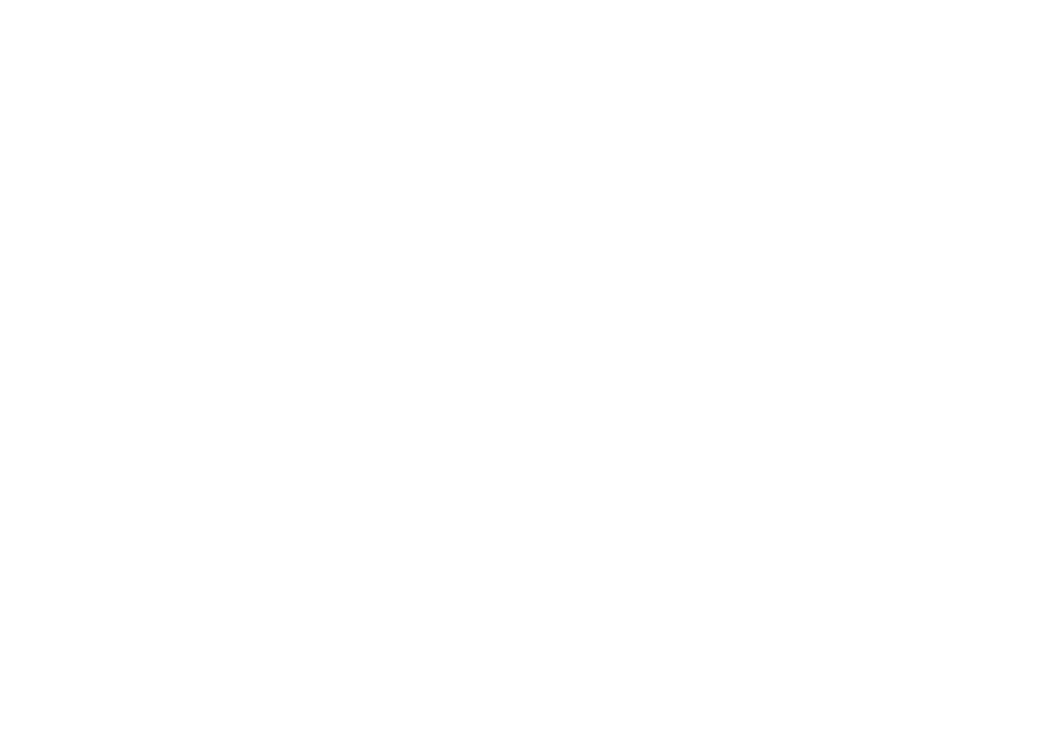
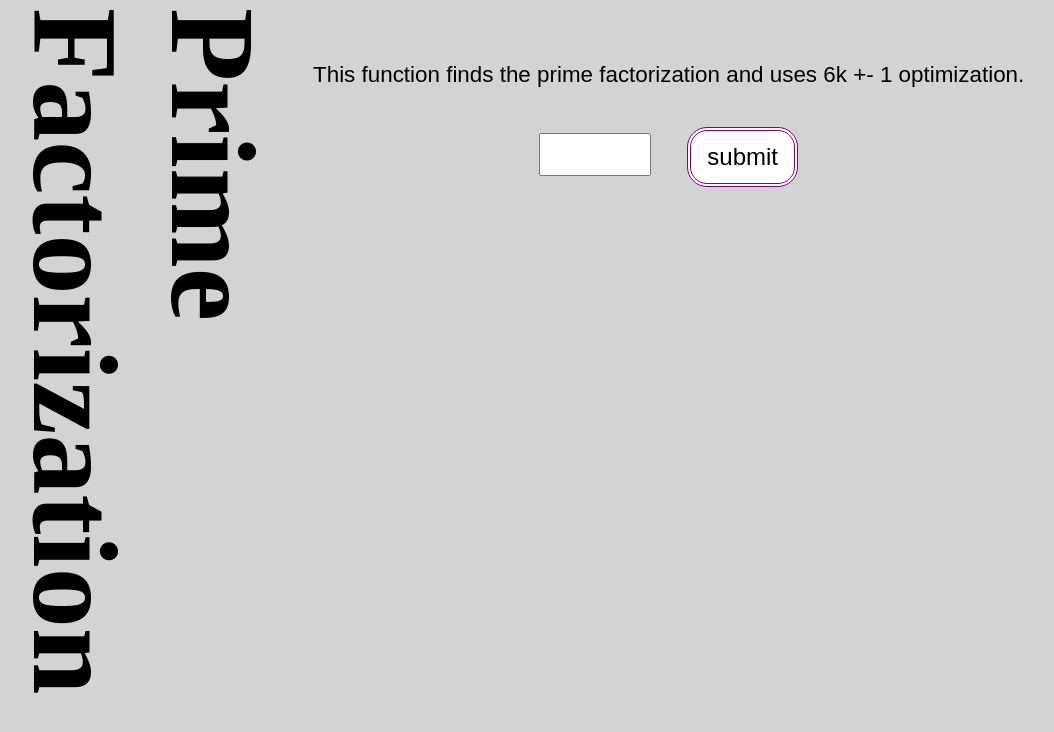
Before and after one commit to macbubb/prime-factorization, a website built with Parcel: page index.html in a window 1280 px wide. Shown: the whole page, without its empty margins (3-1057 px from the left). Built offline with nearby package versions, Linux system fonts and the light colour scheme.

Commit message:
updated primality test. added interface for testing function

```diff
--- a/index.html
+++ b/index.html
@@ -1,15 +1,26 @@
 <html>
-
 	<head>
 		<title>Parcel Sandbox</title>
 		<meta charset="UTF-8" />
+		<link ref="stylesheet" href="./styles.css" />
 	</head>
 
 	<body>
-	<div id="app"></div>
+		<div id="app">
+			<h1>Prime Factorization</h1>
+			<div class="right">
+				<p>
+					This function finds the prime factorization and uses 6k +- 1
+					optimization.
+				</p>
+				<form action="">
+					<input id="number" type="text" />
+					<button type="button" id="button">submit</button>
+				</form>
+				<div id="answer"></div>
+			</div>
+		</div>
 
-	<script src="src/index.ts">
-	</script>
+		<script src="src/index.ts"></script>
 	</body>
-
 </html>
--- a/src/index.ts
+++ b/src/index.ts
@@ -1,14 +1,15 @@
-document.getElementById("app").innerHTML = `
-
-`;
-
 const isPrime = (num: number): boolean => {
 	let sqrt: number = Math.sqrt(num); //all factors of a number are <= it's square root, so don't need to check divisibility higher
-	if (num === 1) return false;
-	for (let j: number = 2; j <= sqrt; j++) {
-		if (num % j === 0) {
+	if (num <= 3) return num > 1;
+	if (num % 2 === 0 || num % 3 === 0) {
+		return false;
+	}
+	let k: number = 1;
+	while (6 * k - 1 <= sqrt) {
+		if (num % (6 * k + 1) === 0 || num % (6 * k - 1) === 0) {
 			return false;
 		}
+		k++;
 	}
 	return true;
 };
@@ -16,12 +17,6 @@ const isPrime = (num: number): boolean => {
 const findPrimeFactors = (num: number): number[] => {
 	//not prime, replace with prime factors
 	let primeFactors: number[] = [];
-	//index [factor, number of repeats (power)]
-	if (isPrime(num)) {
-		//include case for prime numbers, number itself is the prime factor
-		primeFactors.push(num);
-		return primeFactors;
-	}
 	let sqrt: number = Math.sqrt(num); //all factors of a number are <= number's square root, this is the upper limit of possible factors
 	for (let j: number = 2; j <= sqrt; j++) {
 		if (num % j === 0) {
@@ -53,5 +48,18 @@ const findPrimeFactors = (num: number): number[] => {
 	return primeFactors;
 };
 
-let test: number[] = findPrimeFactors(12);
-console.log(test);
+function handleClick(): void {
+	let num: number = Number(document.getElementById("number").value);
+	let answer: number[] = findPrimeFactors(num);
+	let prettyAnswer: string = "";
+	for (let j = 0; j < answer.length; j++) {
+		prettyAnswer += String(answer[j]);
+		if (j < answer.length - 1) {
+			prettyAnswer += ", ";
+		}
+	}
+	document.getElementById("answer").innerHTML = `<h2>${prettyAnswer}</h2>`;
+}
+
+const submitButton = document.getElementById("button");
+submitButton.addEventListener("click", handleClick, false);
--- /dev/null
+++ b/styles.css
@@ -0,0 +1,53 @@
+body {
+	background: lightgrey;
+}
+
+h1 {
+	text-orientation: mixed;
+	writing-mode: vertical-rl;
+	color: black;
+	font-size: 15vh;
+	margin: 0rem;
+}
+h2 {
+	text-align: center;
+	font-size: 4rem;
+}
+
+p {
+	font-family: Arial, "Helvetica Neue", Helvetica, sans-serif;
+	padding: 0rem 2rem;
+	font-size: 1.4rem;
+}
+p:first-of-type {
+	padding-top: 2rem;
+}
+
+form {
+	padding-top: 1rem;
+	text-align: center;
+}
+
+input {
+	font-size: 2rem;
+	width: 7rem;
+}
+
+button {
+	border: 4px double purple;
+	background: white;
+	font-size: 1.5rem;
+	padding: 0.75rem 1rem;
+	border-radius: 20px;
+	margin-left: 2rem;
+}
+
+#app {
+	display: flex;
+	flex-direction: row;
+}
+
+.right {
+	flex-direction: column;
+	display: flex;
+}
```
Lines whose indentation alone changed are shown as unchanged.
